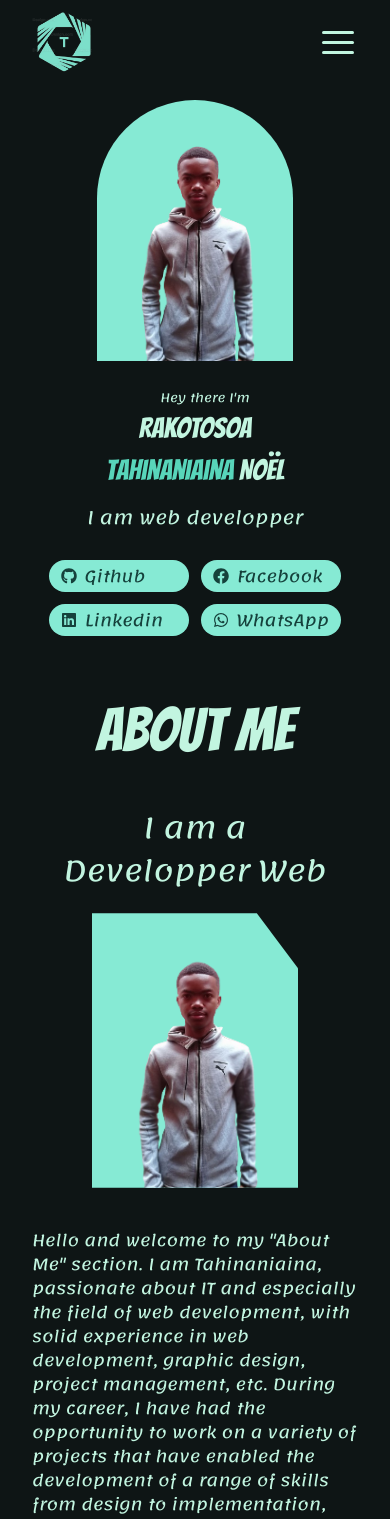
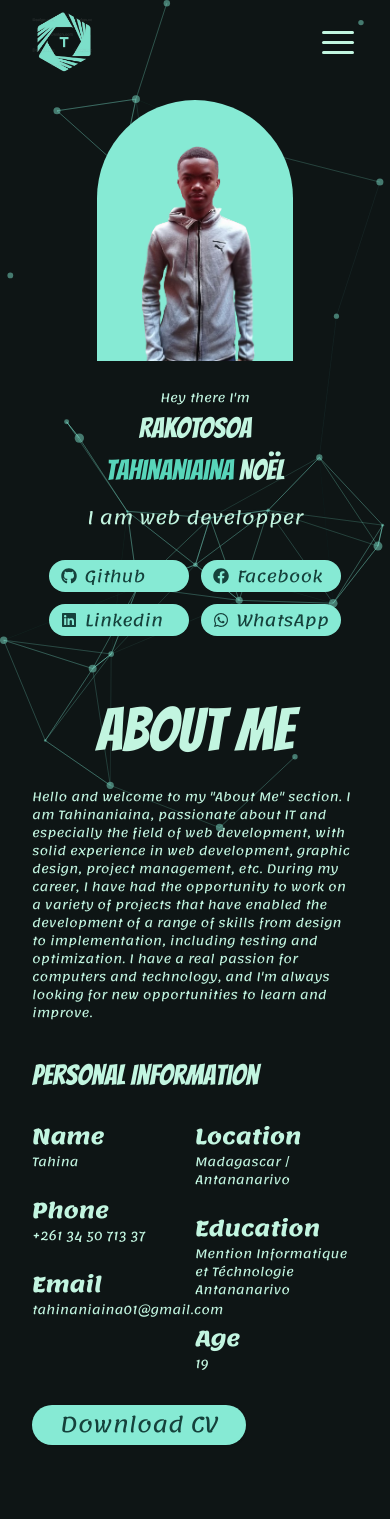
Before and after one commit to tahinaniaina01/portfolio, a React (Vite) app: page / in a window 390 px wide. Shown: the top 1519 px of the page. Built offline with nearby package versions, Linux system fonts and the light colour scheme.

Commit message:
change language

```diff
--- a/src/App.tsx
+++ b/src/App.tsx
@@ -11,7 +11,7 @@ import { ThemeProvider } from "./components/theme-provider";
 export default function App() {
   return (
     <ThemeProvider defaultTheme="dark" storageKey="vite-ui-theme">
-      {/* <ParticlesBackground /> */}
+      <ParticlesBackground />
       <Header />
       <Hero />
       <AboutMe />
--- a/src/components/AboutMe.tsx
+++ b/src/components/AboutMe.tsx
@@ -21,7 +21,7 @@ export default function AboutMe() {
         About me
       </motion.h1>
       <div className="container grid grid-cols-1 lg:grid-cols-2">
-        <div className="w-full p-5 flex flex-col items-center">
+        <div className="w-full p-5 hidden lg:flex flex-col items-center">
           <h1 className="text-2xl lg:text-4xl text-center">
             I am a Developper Web
           </h1>
@@ -30,7 +30,7 @@ export default function AboutMe() {
           </div>
         </div>
         <div>
-          <p>
+          <p className="text-sm lg:text-lg">
             Hello and welcome to my "About Me" section. I am Tahinaniaina,
             passionate about IT and especially the field of web development,
             with solid experience in web development, graphic design, project
@@ -48,31 +48,33 @@ export default function AboutMe() {
               <div className="flex flex-col items-start">
                 <div className="my-3">
                   <h2 className="text-xl font-bold">Name</h2>
-                  <p className="text-lg">Tahina</p>
+                  <p className="text-sm lg:text-lg">Tahina</p>
                 </div>
                 <div className="my-3">
                   <h2 className="text-xl font-bold">Phone</h2>
-                  <p className="text-lg">+261 34 50 713 37</p>
+                  <p className="text-sm lg:text-lg">+261 34 50 713 37</p>
                 </div>
                 <div className="my-3">
                   <h2 className="text-xl font-bold">Email</h2>
-                  <p className="text-lg">tahinaniaina01@gmail.com</p>
+                  <p className="text-sm lg:text-lg">tahinaniaina01@gmail.com</p>
                 </div>
               </div>
               <div className="flex flex-col items-start">
                 <div className="my-3">
                   <h2 className="text-xl font-bold">Location</h2>
-                  <p className="text-lg">Madagascar / Antananarivo</p>
+                  <p className="text-sm lg:text-lg">
+                    Madagascar / Antananarivo
+                  </p>
                 </div>
                 <div className="my-3">
                   <h2 className="text-xl font-bold">Education</h2>
-                  <p className="text-lg">
+                  <p className="text-sm lg:text-lg">
                     Mention Informatique et Téchnologie Antananarivo
                   </p>
                 </div>
                 <div className="my-3">
                   <h2 className="text-xl font-bold">Age</h2>
-                  <p className="text-lg">19</p>
+                  <p className="text-sm lg:text-lg">19</p>
                 </div>
               </div>
             </div>
--- a/src/components/Project.tsx
+++ b/src/components/Project.tsx
@@ -63,13 +63,12 @@ export default function Project() {
           className="flex items-center justify-center px-5 lg:px-9 m-5 rounded-xl bg-background flex-col w-full max-w-[480px] mx-auto min-h-[200px] border"
         >
           <h1 className="font-heading my-5 text-2xl lg-text-6xl">my project</h1>
-          <p className="text-center">
-            Mon portfolio met en avant mes compétences et réalisations
-            professionnelles, tandis que mon site e-commerce offre une
-            plateforme conviviale pour acheter mes produits ou services en
-            ligne. Parallèlement, mon projet hôtelier simplifie le processus de
-            réservation en ligne, offrant à mes clients une expérience fluide
-            pour réserver leur séjour dans mon établissement
+          <p className="text-center text-sm lb:text-lg">
+            My portfolio highlights my skills and achievements professional,
+            while my e-commerce site offers user-friendly platform to buy my
+            products or services online line. At the same time, my hotel project
+            simplifies the process of online booking, providing my customers
+            with a seamless experience to book their stay in my establishment
           </p>
         </motion.div>
         {projects.map((project, index) => {
@@ -89,3 +88,20 @@ export default function Project() {
     </section>
   );
 }
+/*
+  My portfolio highlights my skills and achievements
+  professional, while my e-commerce site offers
+  user-friendly platform to buy my products or services online
+  line. At the same time, my hotel project simplifies the process of
+  online booking, providing my customers with a seamless experience
+  to book their stay in my establishment
+*/
+
+/*
+  Mon portfolio met en avant mes compétences et réalisations
+  professionnelles, tandis que mon site e-commerce offre une
+  plateforme conviviale pour acheter mes produits ou services en
+  ligne. Parallèlement, mon projet hôtelier simplifie le processus de
+  réservation en ligne, offrant à mes clients une expérience fluide
+  pour réserver leur séjour dans mon établissement
+*/
```
